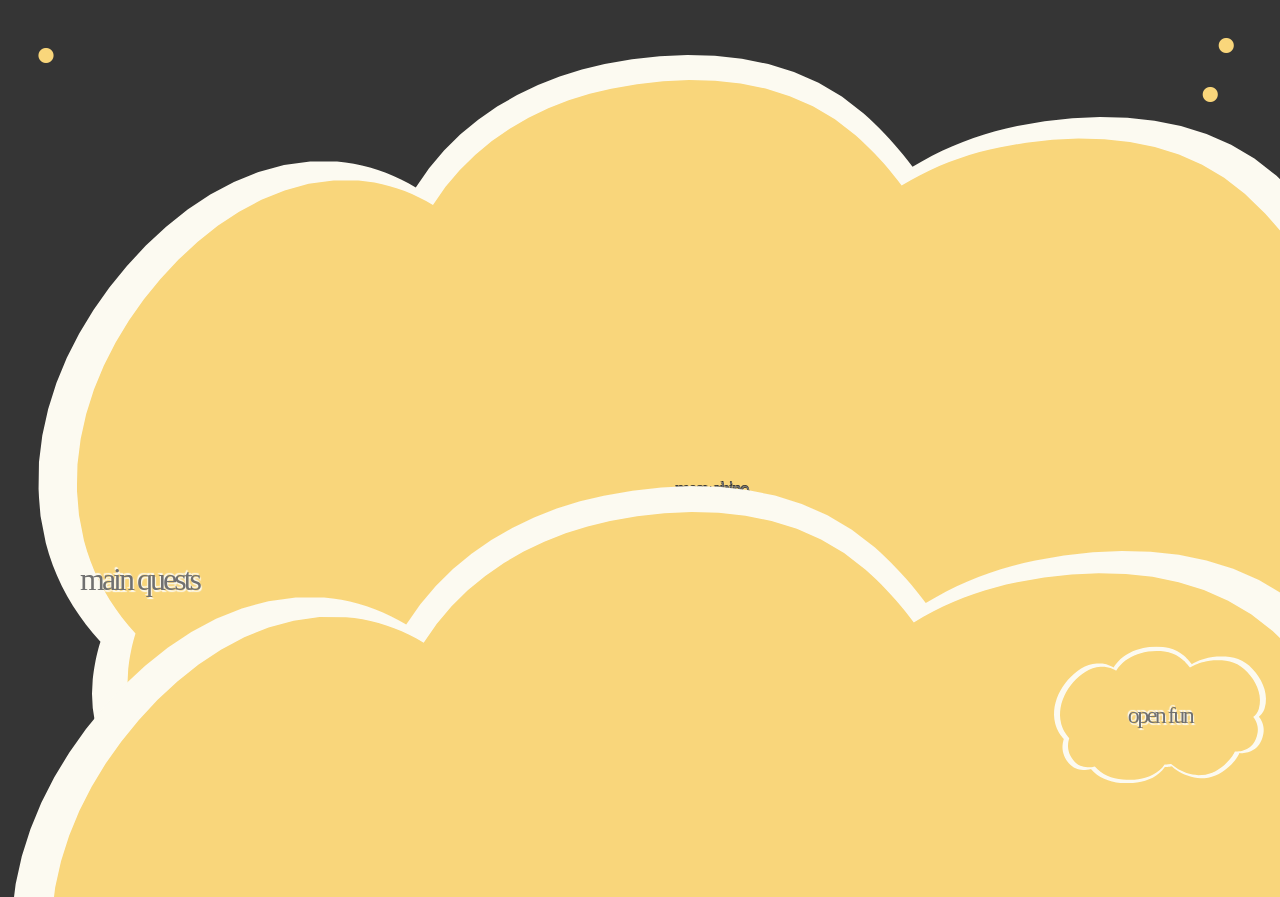
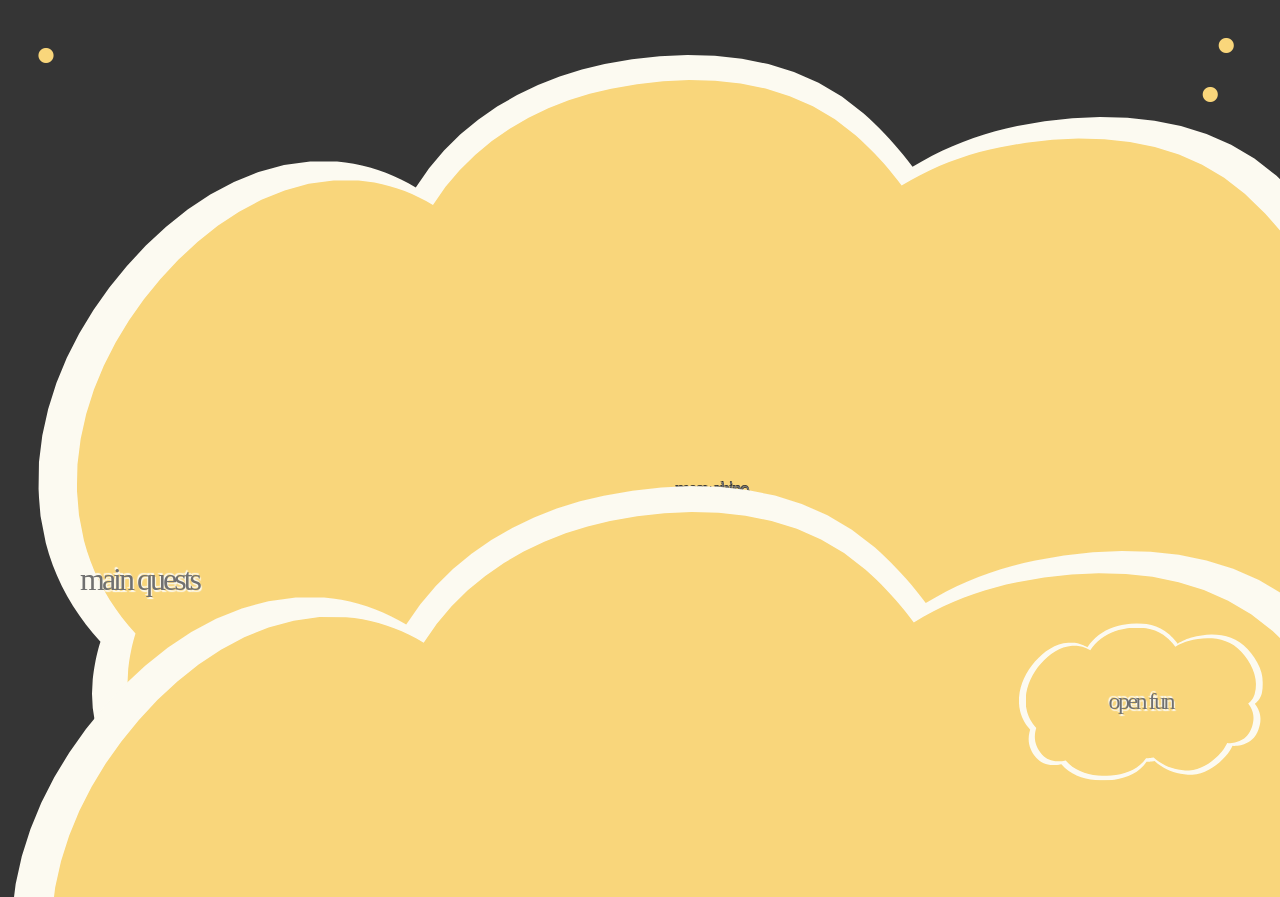
Before and after one commit to meowrhino/clouds, a plain HTML site: page index.html in a window 1280 px wide. Shown: the top 897 px of the page. Drawn offline with Linux system fonts and the light colour scheme; a web font is replaced by a local one.

Commit message:
open fun localizado!!

```diff
--- a/css/styles.css
+++ b/css/styles.css
@@ -955,3 +955,21 @@ div.flex-column p {
   right: max(3vw, env(safe-area-inset-right));
   bottom: max(3vh, env(safe-area-inset-bottom));
 }
+
+/* Paso 1: sólo fijarlo y elevarlo */
+#open-fun {
+  position: fixed;
+  right: 24px;
+  bottom: 24px;
+  z-index: 9999;      /* por encima de nubes y popups */
+  pointer-events: auto;
+}
+#open-fun .box { width: 100%; height: 100%; }  /* que rellene su wrapper */
+
+/* Paso 2: tamaño fluido y safe-area */
+#open-fun {
+  width: clamp(160px, 18vw, 300px);
+  aspect-ratio: 1.55 / 1;
+  right: max(24px, env(safe-area-inset-right));
+  bottom: max(24px, env(safe-area-inset-bottom));
+}
--- a/index.html
+++ b/index.html
@@ -17,13 +17,13 @@
   <div class="container container--content">
   </div>
 
-  <div class="pre-box box--palette" data-fixed="1">
+  <!-- <div class="pre-box box--palette" data-fixed="1">
     <div class="box box--palette">
       <span class="popup-trigger">
         <h4>open fun</h4>
       </span>
     </div>
-  </div>
+  </div> -->
 
   <div class="popup">
     <span class="close-popup">
@@ -115,6 +115,21 @@
     </div>
   </div>
 
+  <!-- al final del <body> -->
+<div id="open-fun" class="pre-box box--palette" data-fixed="1" aria-controls="palette-popup" aria-expanded="false">
+  <div class="box box--palette">
+    <span class="popup-trigger">
+      <h4>open fun</h4>
+    </span>
+  </div>
+</div>
+
+<script>
+document.addEventListener('DOMContentLoaded', () => {
+  const of = document.getElementById('open-fun');
+  if (of && of.parentElement !== document.body) document.body.appendChild(of);
+});
+</script>
 
 
   <script>
```
